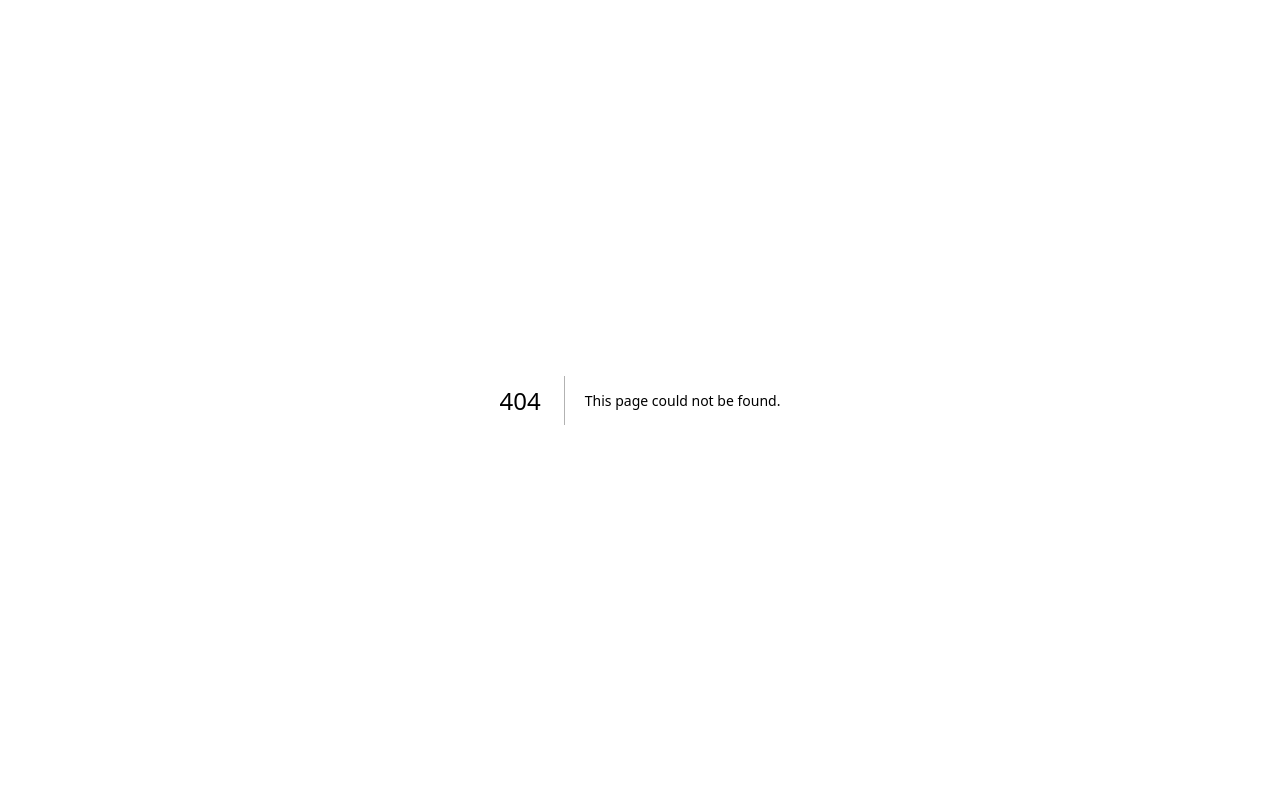
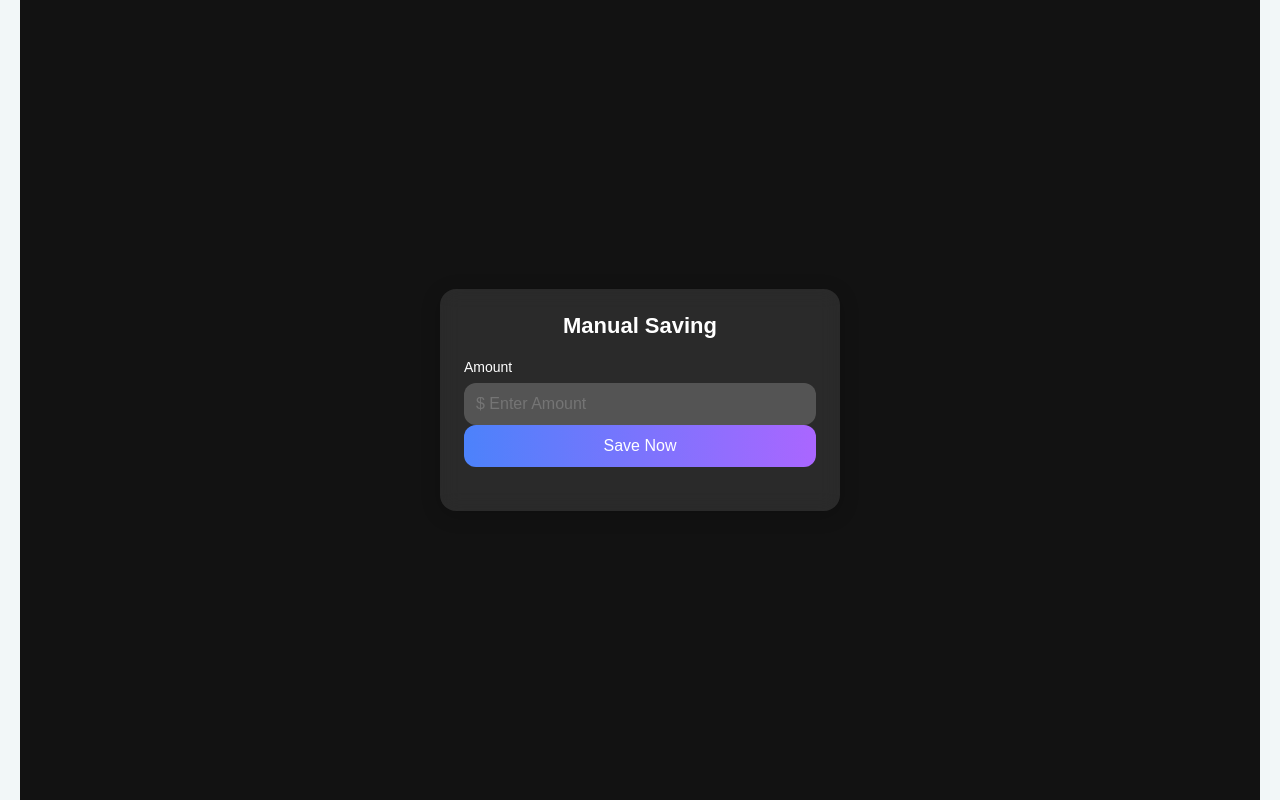
Before and after one commit to johnfawole/CashVault, a Next.js app: page /manual-saving in a window 1280 px wide. Before the commit this address had no page. Built offline with nearby package versions, Linux system fonts and the light colour scheme.

Commit message:
building manual savings page

```diff
--- a/src/pages/index.js
+++ b/src/pages/index.js
@@ -39,7 +39,9 @@ const LandingPage = () => {
           </div>
 
           <div className={styles.featureBox}>
+          <Link href = "/manual-saving">
             <h3>Save Manually</h3>
+          </Link>
             <p>
               You don't like auto-saving? Then save on the go with the CashVault manual saving.
             </p>
--- /dev/null
+++ b/src/pages/manual-saving.js
@@ -0,0 +1,42 @@
+import React, { useState } from "react";
+import styles from "../styles/AutomaticSaving.module.css";
+
+
+const ManualSaving = () => {
+    const [amount, setAmount] = useState("");
+
+    const handleSubmit = (e) => {
+        e.preventDefault();
+        console.log("Saving ${amount} manually");
+    };
+
+    return (
+        <div className = {styles.container}>
+            <div className = {styles.card}>
+                <h2 className={styles.title}>Manual Saving</h2>
+                <form onSubmit={handleSubmit} className={styles.form}>
+                    {/* Amount Input */}
+                    <div className = {styles.inputGroup}>
+                        <label className={styles.label}>Amount</label>
+
+                            <input
+                                type = "number"
+                                value = {amount}
+                                onChange={(e)=> setAmount(e.target.value)}
+                                className={styles.input}
+                                placeholder="$ Enter Amount"
+                                required
+                            />
+
+                        {/* Submit Button*/}
+                        <button type = "submit" className={styles.submitButton}>
+                            Save Now
+                        </button>
+                    </div>
+                </form>
+            </div>
+        </div>
+    );
+};
+
+export default ManualSaving;
```
